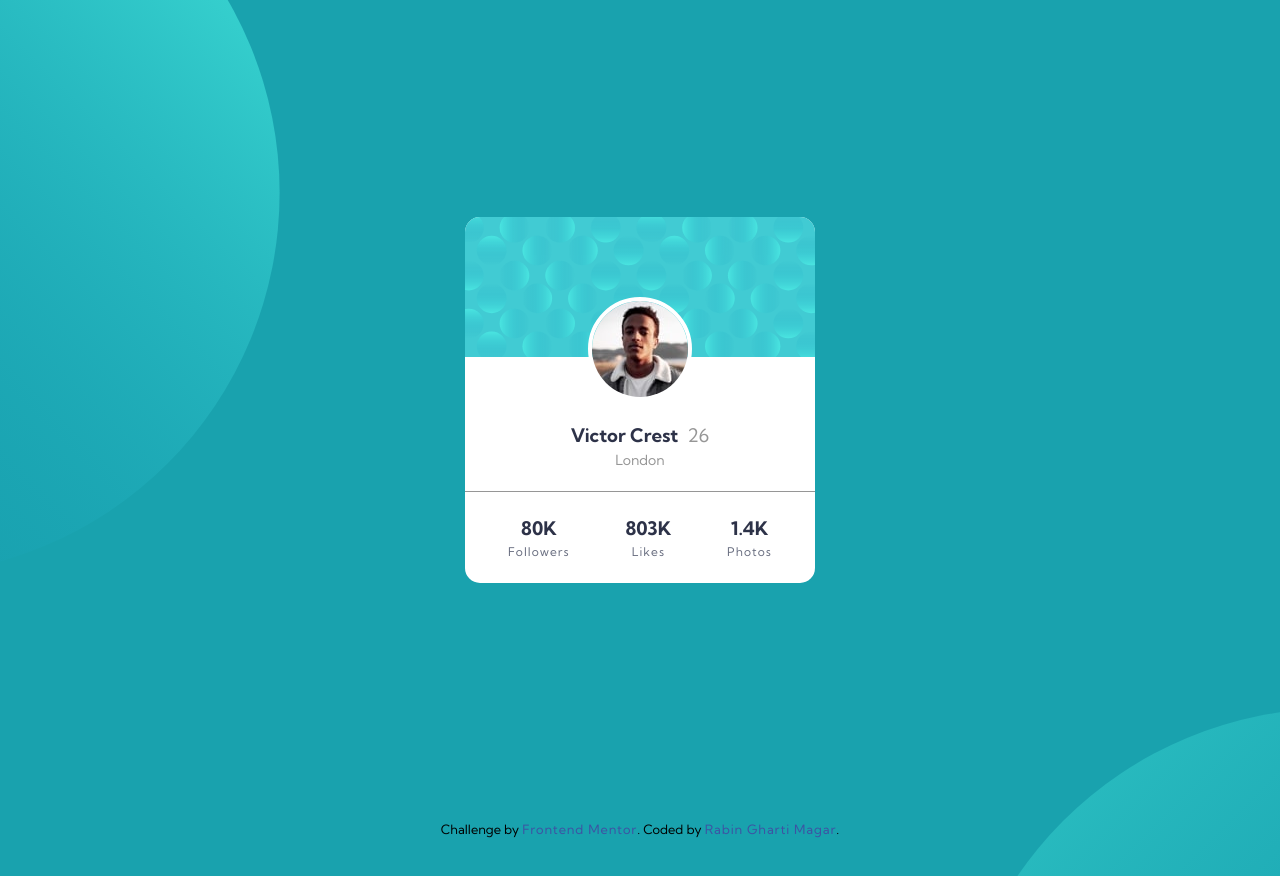
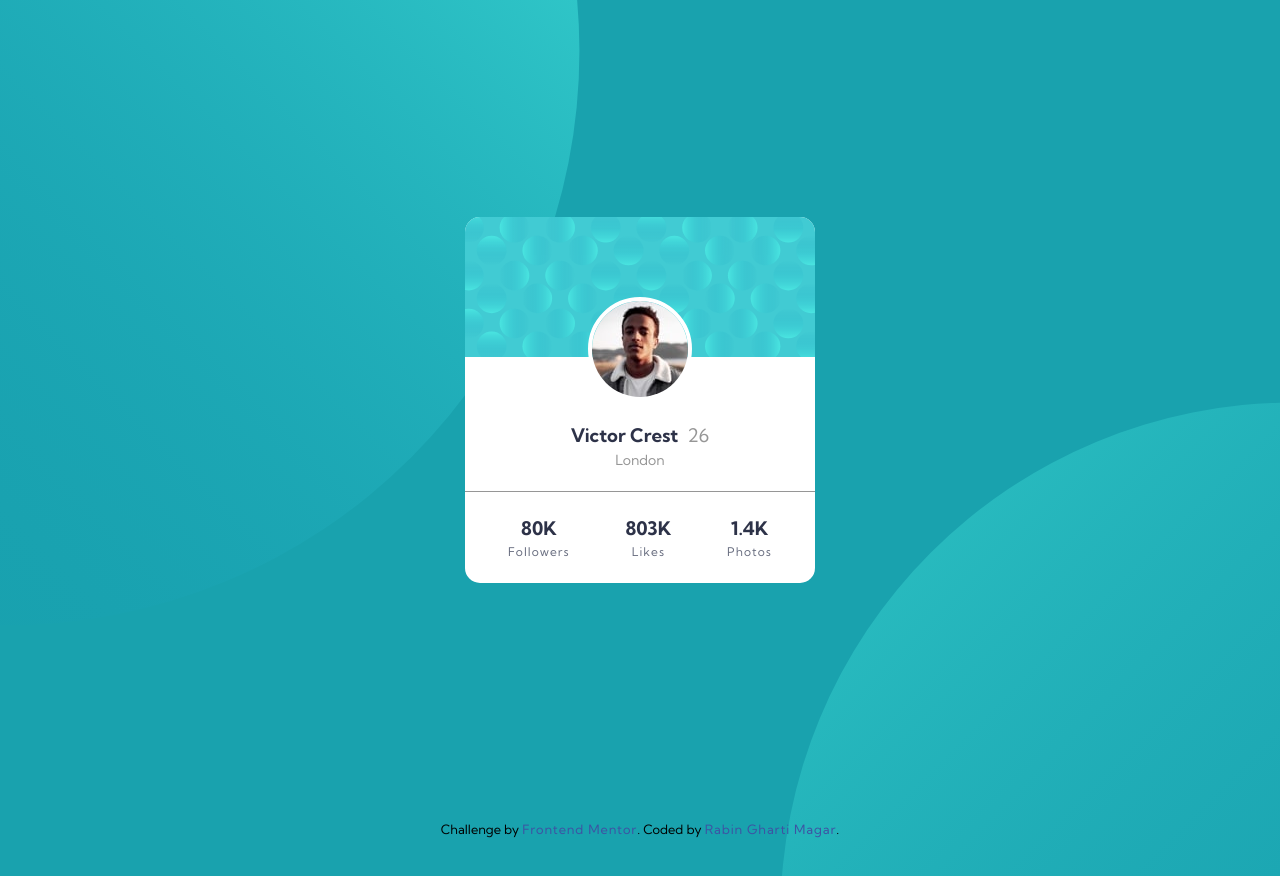
Before and after one commit to Rabin92/profile-card-component, a plain HTML site: page index.html in a window 1280 px wide. Drawn offline with nearby package versions, Linux system fonts and the light colour scheme; files that its build step writes are made by us from their sources; files whose address does not match are found by name.

Commit message:
background property value changed

```diff
--- a/scss/base/_base.scss
+++ b/scss/base/_base.scss
@@ -7,8 +7,8 @@
 
 body {
   @media #{$break-l} {
-    background-position: right 1000px bottom 300px, left 950px bottom -600px;
-    background-size: 60%, 60%;
+    background-position: right 700px bottom 250px, left 780px bottom -550px;
+    background-size: 90%, 80%;
   }
   background-color: $background_col;
   font: 400 1em/1.5 'Kumbh Sans', sans-serif;
```
